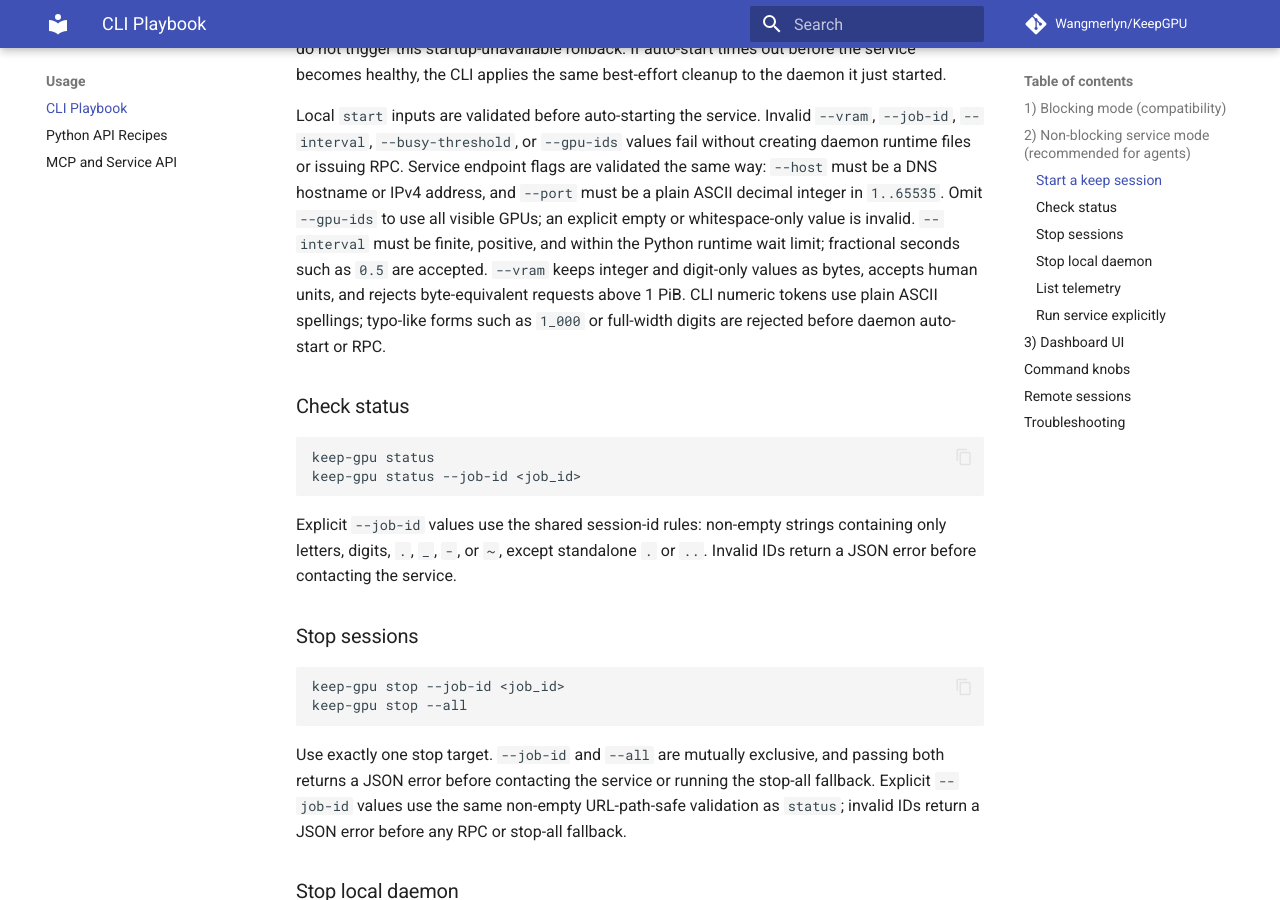
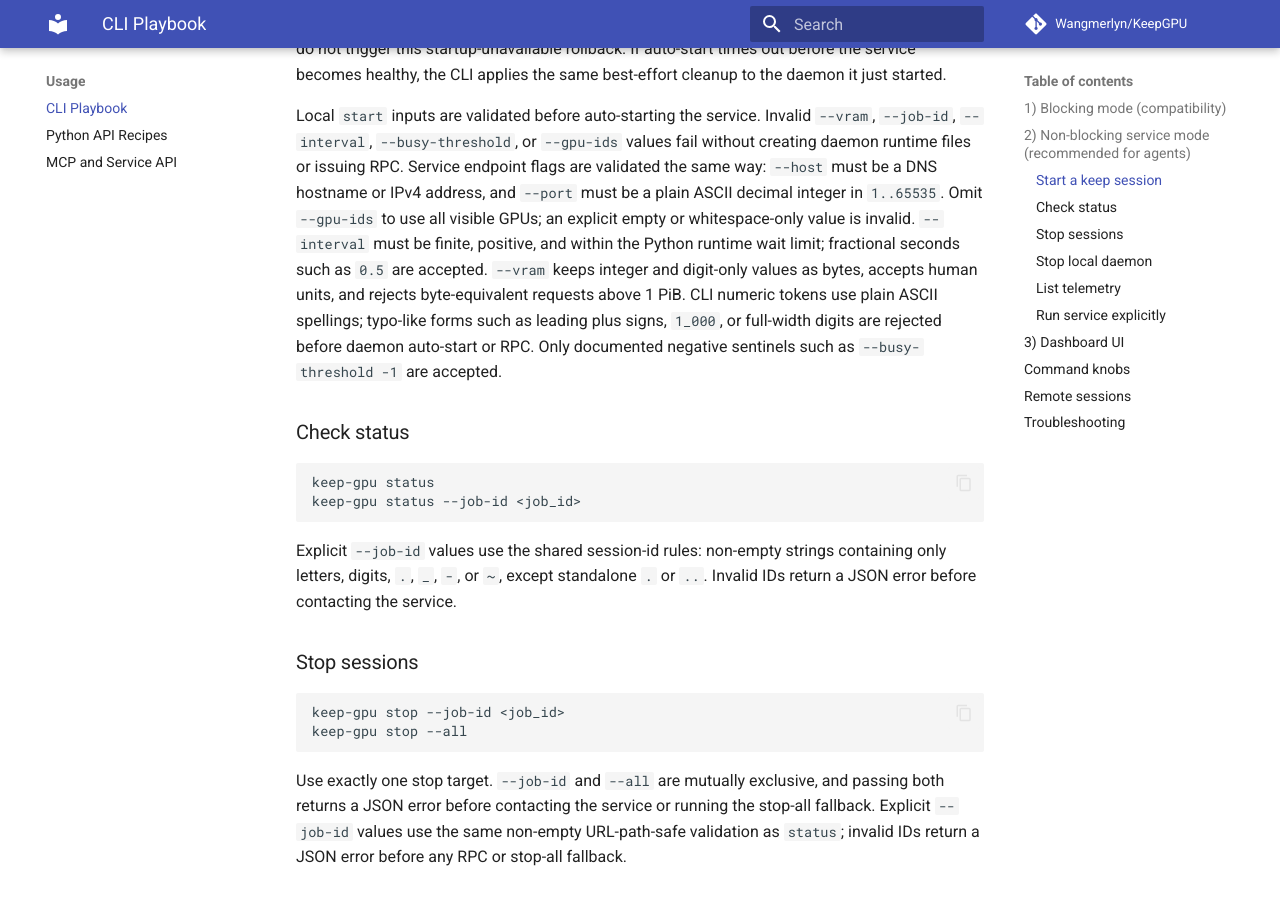
Before and after one commit to Wangmerlyn/KeepGPU, an MkDocs documentation site: the page built from docs/guides/cli.md, in a window 1280 px wide and 900 px high, scrolled down 962 px. Built offline with MkDocs 1.6.1 and Material for MkDocs 9.7.7, drawn with Linux system fonts in a browser that asks for light colours; comment, search, counter and statistics services are not loaded.

Commit message:
fix(cli): align plus-sign numeric validation

```diff
--- a/docs/guides/cli.md
+++ b/docs/guides/cli.md
@@ -48,8 +48,10 @@ value is invalid.
 limit; fractional seconds such as `0.5` are accepted. `--vram` keeps integer
 and digit-only values as bytes, accepts human units, and rejects
 byte-equivalent requests above 1 PiB.
-CLI numeric tokens use plain ASCII spellings; typo-like forms such as
-`1_000` or full-width digits are rejected before daemon auto-start or RPC.
+CLI numeric tokens use plain ASCII spellings; typo-like forms such as leading
+plus signs, `1_000`, or full-width digits are rejected before daemon auto-start
+or RPC. Only documented negative sentinels such as `--busy-threshold -1` are
+accepted.
 
 ### Check status
 
```
Also changed, not shown: AGENTS.md (+2 -1 lines), docs/reference/cli.md (+3 -2 lines), 3 other files.
